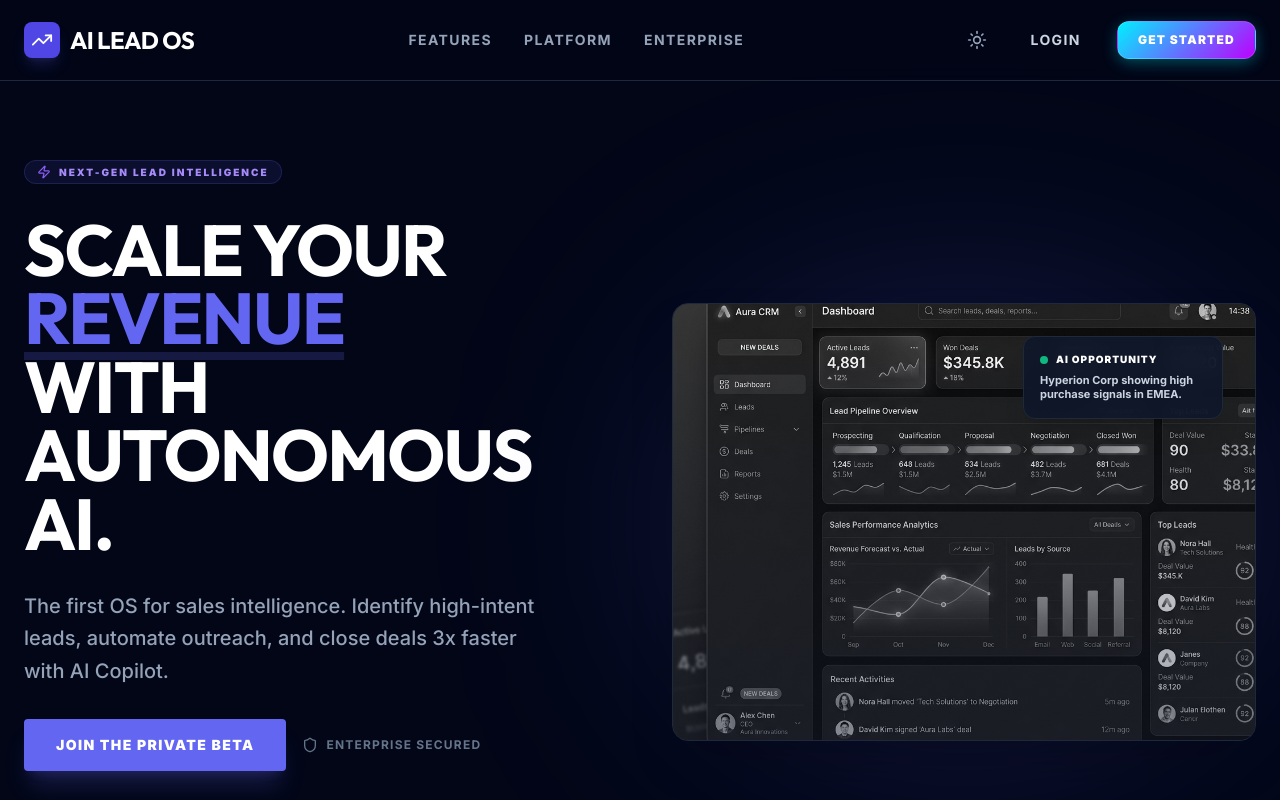
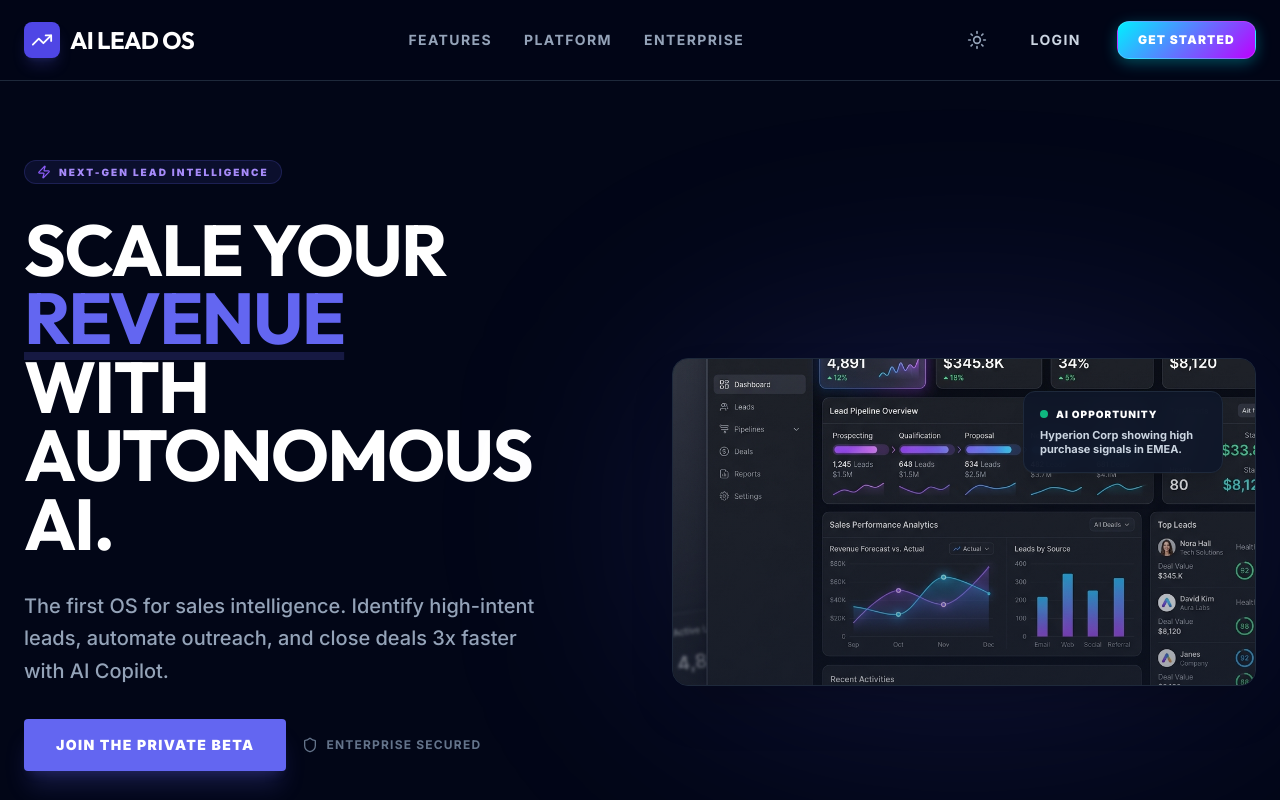
Before and after one commit to Arpan-yadav/Ai_leadOS, a Next.js app in the folder frontend/: page / in a window 1280 px wide. Shown: the top 800 px of the page. Built offline with nearby package versions, Linux system fonts and the light colour scheme.

Commit message:
style: fix dashboard preview image aspect ratio and remove grayscale

```diff
--- a/frontend/app/page.tsx
+++ b/frontend/app/page.tsx
@@ -103,11 +103,11 @@ export default function LandingPage() {
 
           <div className="relative animate-fade-in" style={{ animationDelay: '0.2s' }}>
             <div className="absolute inset-0 bg-brand-600/10 dark:bg-brand-500/20 blur-[120px] rounded-full transition-colors duration-300" />
-            <div className="relative bg-white dark:bg-slate-900 border border-slate-200 dark:border-slate-800 shadow-2xl overflow-hidden group transition-colors duration-300" style={{ aspectRatio: '4/3', borderRadius: '1rem' }}>
+            <div className="relative bg-white dark:bg-slate-900 border border-slate-200 dark:border-slate-800 shadow-2xl overflow-hidden group transition-colors duration-300 aspect-video rounded-2xl">
               <img
                 src="/dashboard_preview.png"
                 alt="Dashboard Preview"
-                className="w-full h-full object-cover grayscale transition-all duration-700 group-hover:grayscale-0 group-hover:scale-105"
+                className="w-full h-full object-cover object-center transition-transform duration-700 group-hover:scale-105"
               />
               <div className="absolute inset-0 dark:bg-linear-to-t dark:from-slate-950/80 dark:to-transparent" style={{ background: 'linear-gradient(to top, rgba(15, 23, 42, 0.4), transparent)' }} />
 
```
